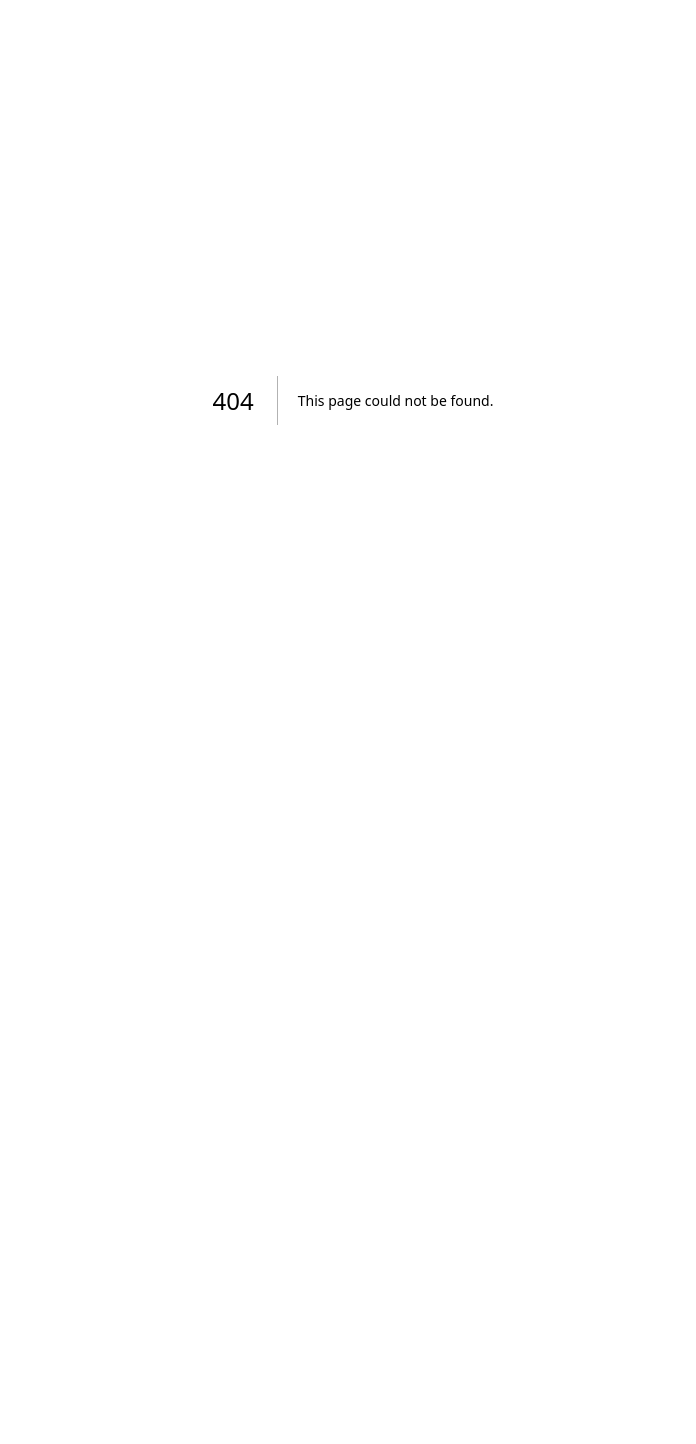
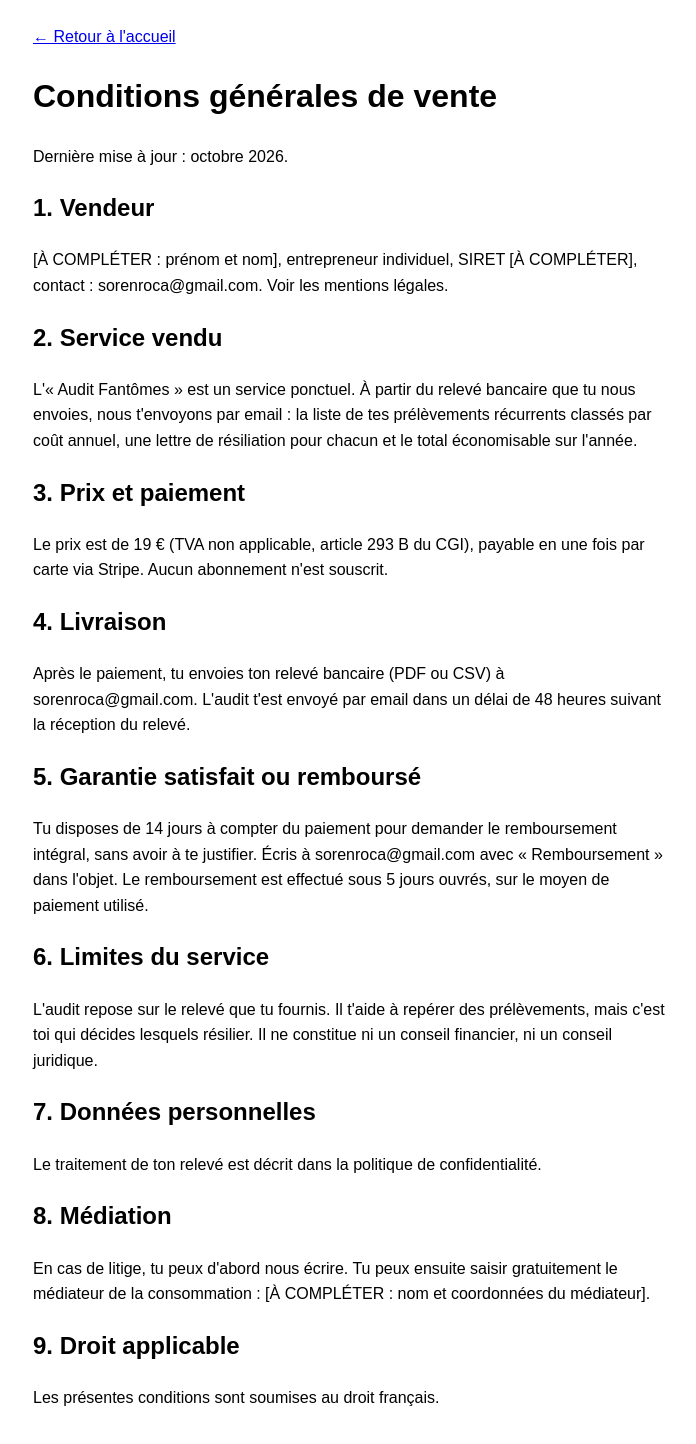
Before and after one commit to sosoyonis/Fant-me-, a Next.js app: page /cgv in a window 1280 px wide. Before the commit this address had no page. Shown: the top 1444 px of the page, without its empty margins (287-983 px from the left). Before the commit the page ends 800 px from the top, so only its background shows below. Built offline with nearby package versions, Linux system fonts and the light colour scheme.

Commit message:
Create page for general conditions of sale
This page outlines the general conditions of sale for the 'Audit Fantômes' service, including details on the seller, service offered, pricing, payment, delivery, satisfaction guarantee, service limits, personal data handling, mediation, and applicable law.

```diff
--- /dev/null
+++ b/app/cgv/page.tsx
@@ -0,0 +1,72 @@
+import Link from "next/link";
+
+export const metadata = { title: "Conditions générales de vente | Fantômes" };
+
+export default function Page() {
+  return (
+    <main style={{ maxWidth: 640, margin: "0 auto", padding: 24, fontFamily: "sans-serif", lineHeight: 1.6 }}>
+      <Link href="/">← Retour à l'accueil</Link>
+      <h1>Conditions générales de vente</h1>
+      <p>Dernière mise à jour : octobre 2026.</p>
+
+      <h2>1. Vendeur</h2>
+      <p>
+        [À COMPLÉTER : prénom et nom], entrepreneur individuel, SIRET
+        [À COMPLÉTER], contact : sorenroca@gmail.com. Voir les mentions légales.
+      </p>
+
+      <h2>2. Service vendu</h2>
+      <p>
+        L'« Audit Fantômes » est un service ponctuel. À partir du relevé
+        bancaire que tu nous envoies, nous t'envoyons par email : la liste de
+        tes prélèvements récurrents classés par coût annuel, une lettre de
+        résiliation pour chacun et le total économisable sur l'année.
+      </p>
+
+      <h2>3. Prix et paiement</h2>
+      <p>
+        Le prix est de 19 € (TVA non applicable, article 293 B du CGI), payable
+        en une fois par carte via Stripe. Aucun abonnement n'est souscrit.
+      </p>
+
+      <h2>4. Livraison</h2>
+      <p>
+        Après le paiement, tu envoies ton relevé bancaire (PDF ou CSV) à
+        sorenroca@gmail.com. L'audit t'est envoyé par email dans un délai de
+        48 heures suivant la réception du relevé.
+      </p>
+
+      <h2>5. Garantie satisfait ou remboursé</h2>
+      <p>
+        Tu disposes de 14 jours à compter du paiement pour demander le
+        remboursement intégral, sans avoir à te justifier. Écris à
+        sorenroca@gmail.com avec « Remboursement » dans l'objet. Le
+        remboursement est effectué sous 5 jours ouvrés, sur le moyen de
+        paiement utilisé.
+      </p>
+
+      <h2>6. Limites du service</h2>
+      <p>
+        L'audit repose sur le relevé que tu fournis. Il t'aide à repérer des
+        prélèvements, mais c'est toi qui décides lesquels résilier. Il ne
+        constitue ni un conseil financier, ni un conseil juridique.
+      </p>
+
+      <h2>7. Données personnelles</h2>
+      <p>
+        Le traitement de ton relevé est décrit dans la politique de
+        confidentialité.
+      </p>
+
+      <h2>8. Médiation</h2>
+      <p>
+        En cas de litige, tu peux d'abord nous écrire. Tu peux ensuite saisir
+        gratuitement le médiateur de la consommation :
+        [À COMPLÉTER : nom et coordonnées du médiateur].
+      </p>
+
+      <h2>9. Droit applicable</h2>
+      <p>Les présentes conditions sont soumises au droit français.</p>
+    </main>
+  );
+}
```
